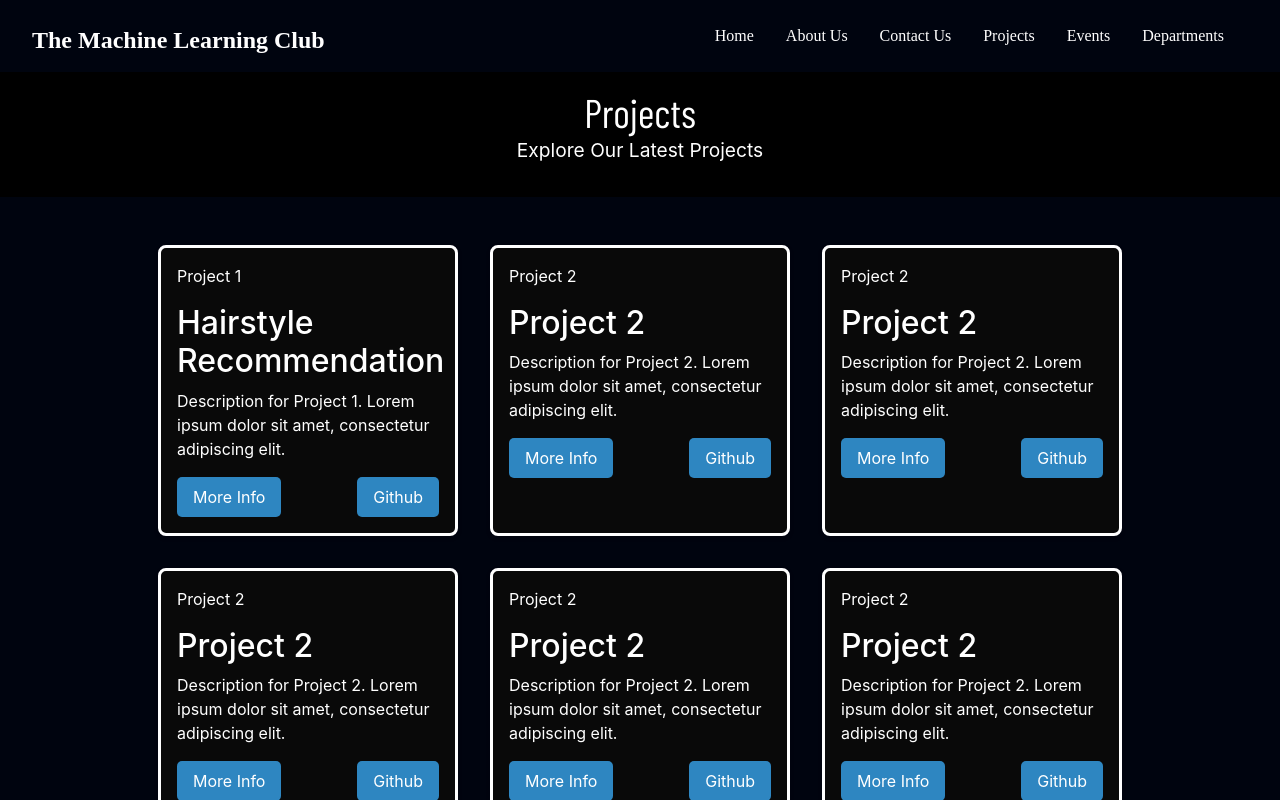
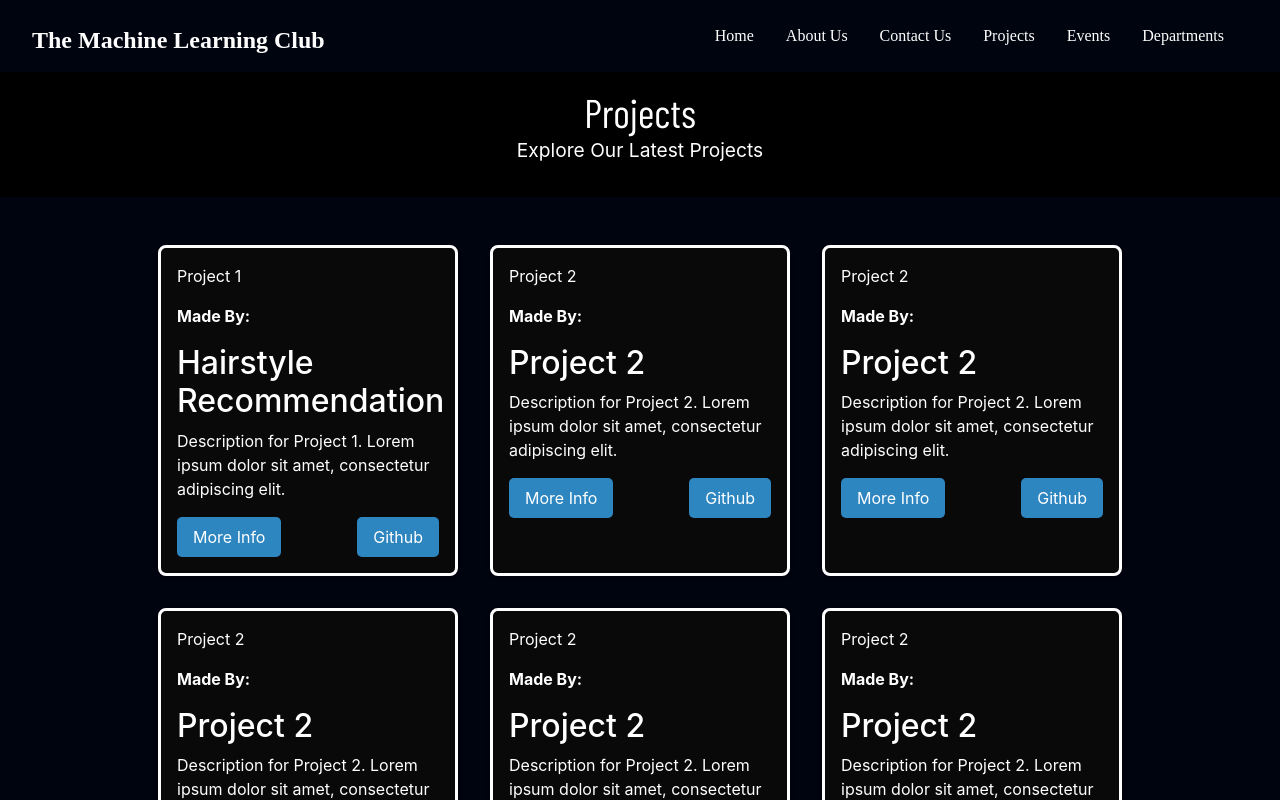
Before and after one commit to bluntlycoded/mlc, a React (Create React App) app: page /projects in a window 1280 px wide. Shown: the top 800 px of the page. Built offline with nearby package versions, Linux system fonts and the light colour scheme; a web font is replaced by a local one.

Commit message:
Projects Page Start

```diff
--- a/src/components/Projects.js
+++ b/src/components/Projects.js
@@ -39,6 +39,7 @@ const Projects = () => {
         title: 'Project 2',
         description: 'Description for Project 2. Lorem ipsum dolor sit amet, consectetur adipiscing elit.',
         more_info: {Pr1},
+        made_by:'',
       },
       {
         id: 'Project 2',
@@ -67,6 +68,7 @@ const Projects = () => {
         {projects.map((project) => (
           <div key={project.id} className="project-card">
             <p>{project.id}</p>
+            <p><strong><p>Made By:</p></strong>{project.made_by}</p>
             <h2>{project.title}</h2>
             <p>{project.description}</p>
             <div className="buttons">
```
